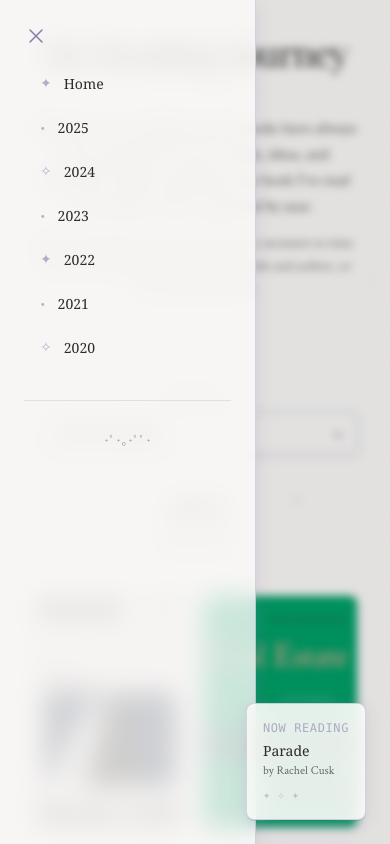
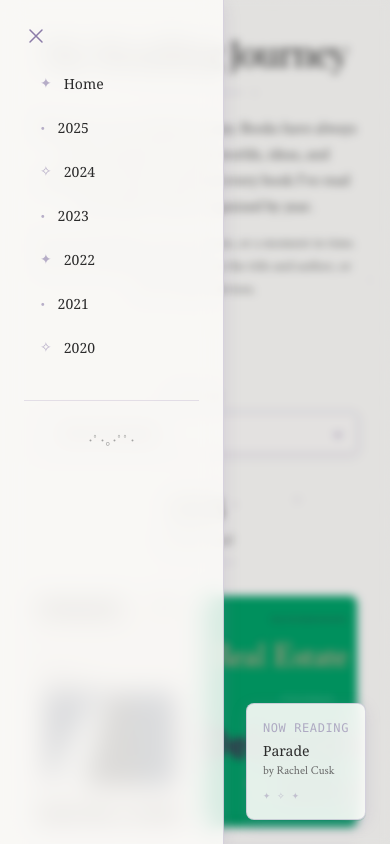
Before and after one commit to leawt/books, a React (Vite) app: page / in a window 390 px wide. Shown: the top 844 px of the page. Built offline with nearby package versions, Linux system fonts and the light colour scheme; a web font is replaced by a local one.

Commit message:
Fix sidebar spacing and mobile responsiveness

```diff
--- a/src/App.jsx
+++ b/src/App.jsx
@@ -13,7 +13,7 @@ function App() {
       <FloatingParticles />
       <Sidebar />
       <NowReading />
-      <div className="max-w-6xl mx-auto px-4 sm:px-6 lg:px-8 py-8 sm:py-12 ml-0 md:ml-64 transition-all duration-500 page-transition">
+      <div className="max-w-6xl mx-auto px-4 sm:px-6 lg:px-8 py-8 sm:py-12 ml-0 md:ml-0 transition-all duration-500 page-transition relative z-10">
         <Bio />
         <BooksSection />
       </div>
--- a/src/components/Sidebar.jsx
+++ b/src/components/Sidebar.jsx
@@ -41,7 +41,7 @@ const Sidebar = () => {
           isOpen ? 'translate-x-0' : '-translate-x-full'
         }`}
       >
-        <div className="h-full w-64 bg-background/80 backdrop-blur-md border-r border-accent-purple/30 shadow-soft-lg">
+        <div className="h-full w-56 sm:w-64 bg-background/85 backdrop-blur-md border-r border-accent-purple/30 shadow-soft-lg">
           <div className="p-6 pt-16">
             <nav className="space-y-1">
               {links.map((link, index) => (
```
